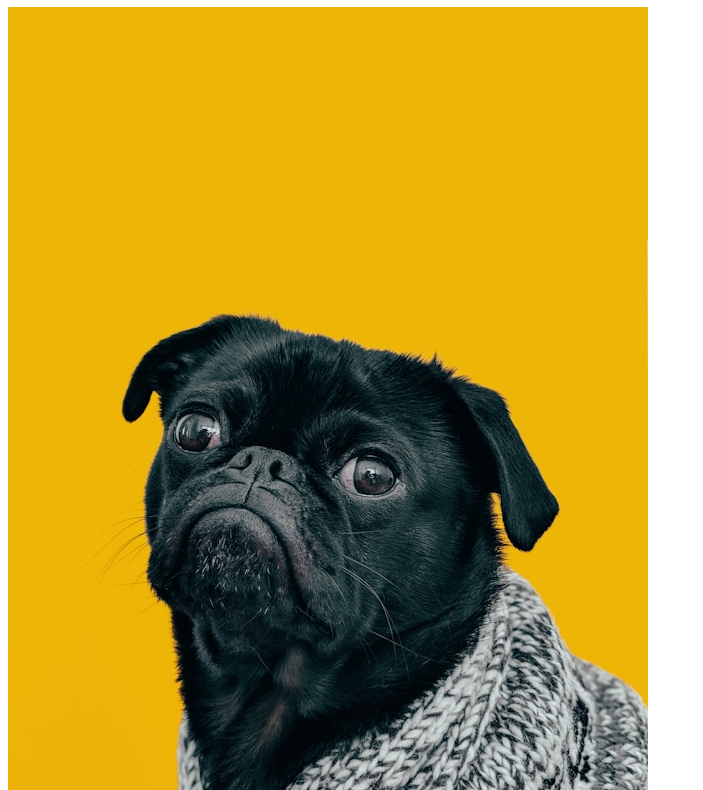
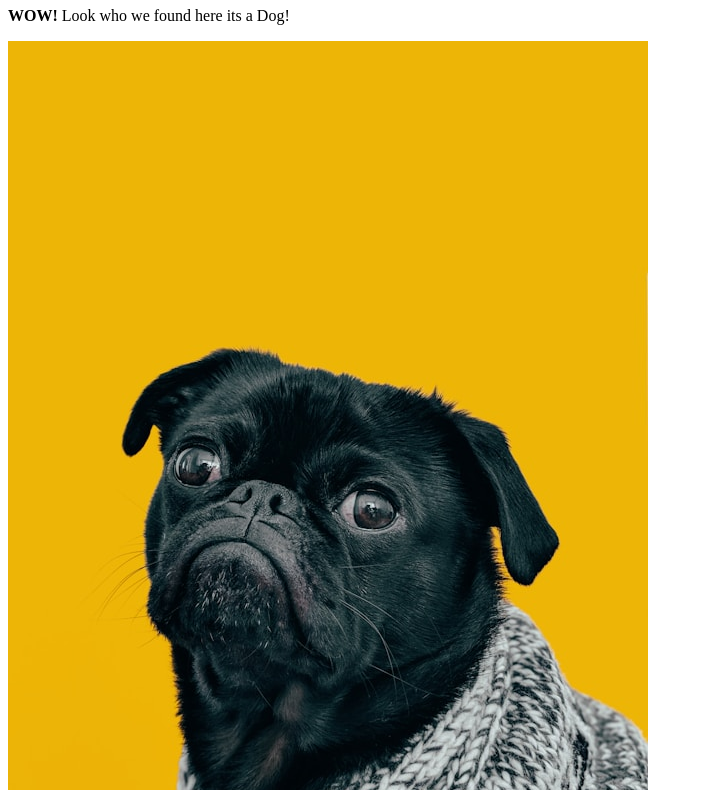
Before and after one commit to Pndege/odin-links-and-images, a plain HTML site: page pages/about.html in a window 1280 px wide. Shown: the part 73-863 px from the top of the page, without its empty margins (0-703 px from the left). Drawn offline with Linux system fonts and the light colour scheme.

Commit message:
no addtional changes.

```diff
--- a/pages/about.html
+++ b/pages/about.html
@@ -5,6 +5,7 @@
         <title>ODIN LINKS AND IMAGES</title>
         <body>
             <h1>About Page</h1>
+            <p><strong>WOW!</strong> Look who we found here its a Dog!</p>
             <img src="../Images/Dog.jpg">
         </body>
     </head>
```
